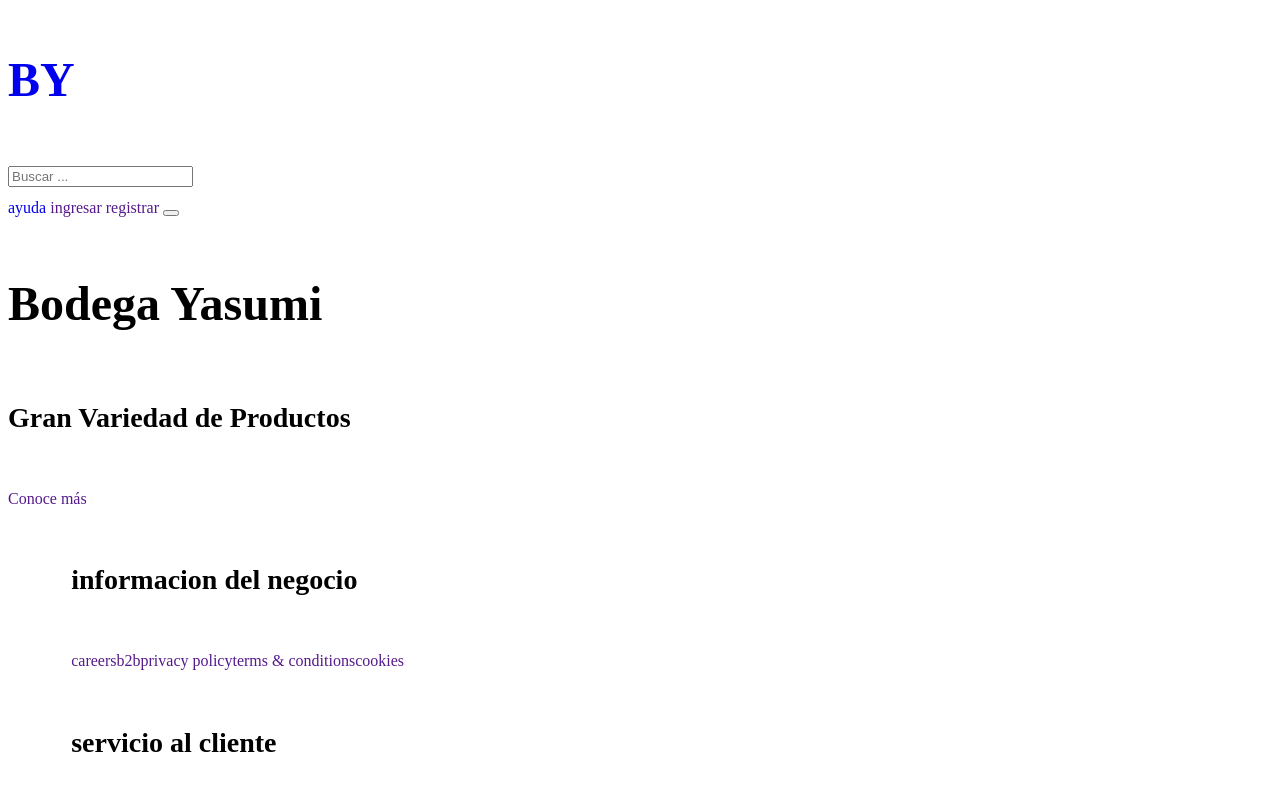
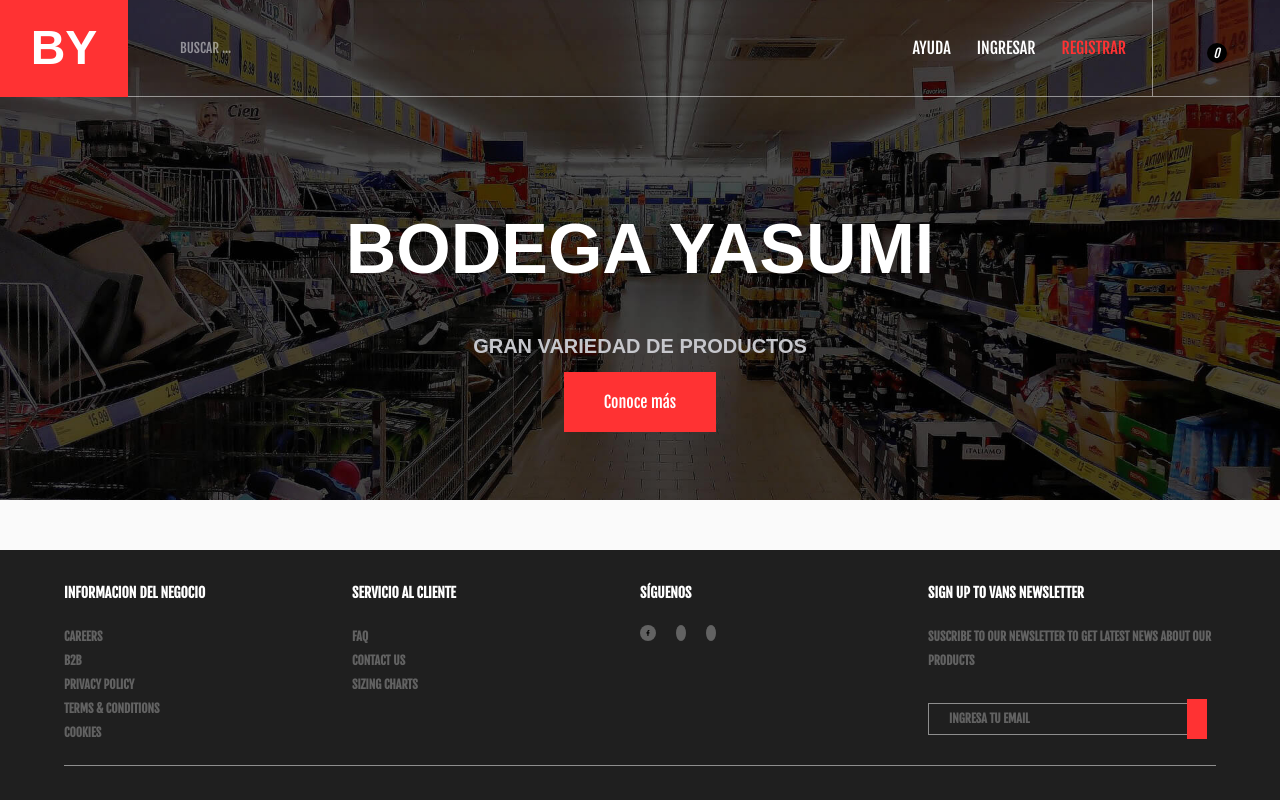
Before and after one commit to Sebas-TM/BodegaYasumiWeb, a React (Vite) app in the folder Bodega-Yasumi/: page / in a window 1280 px wide. Shown: the top 800 px of the page. Built offline with nearby package versions, Linux system fonts and the light colour scheme.

Commit message:
[FIX] Corrección CSS

```diff
--- a/Bodega-Yasumi/src/App.jsx
+++ b/Bodega-Yasumi/src/App.jsx
@@ -1,3 +1,4 @@
+import "./assets/css/App.css"
 import "./assets/scss/base/App.scss";
 
 import { BrowserRouter, Routes, Route } from 'react-router-dom'
--- a/Bodega-Yasumi/src/assets/css/App.css
+++ b/Bodega-Yasumi/src/assets/css/App.css
@@ -16,6 +16,8 @@
 html {
     font-size: 62.5%;
     box-sizing: border-box;
+    margin: 0;
+    padding: 0;
 }
 
 *,
@@ -29,6 +31,7 @@ body {
     font-size: 1.6rem;
     line-height: 2;
     background-color: var(--color-fondo);
+    margin: 0;
 }
 
 
```
Also changed, not shown: 1 other file (tests, documents, lock files or other folders).
